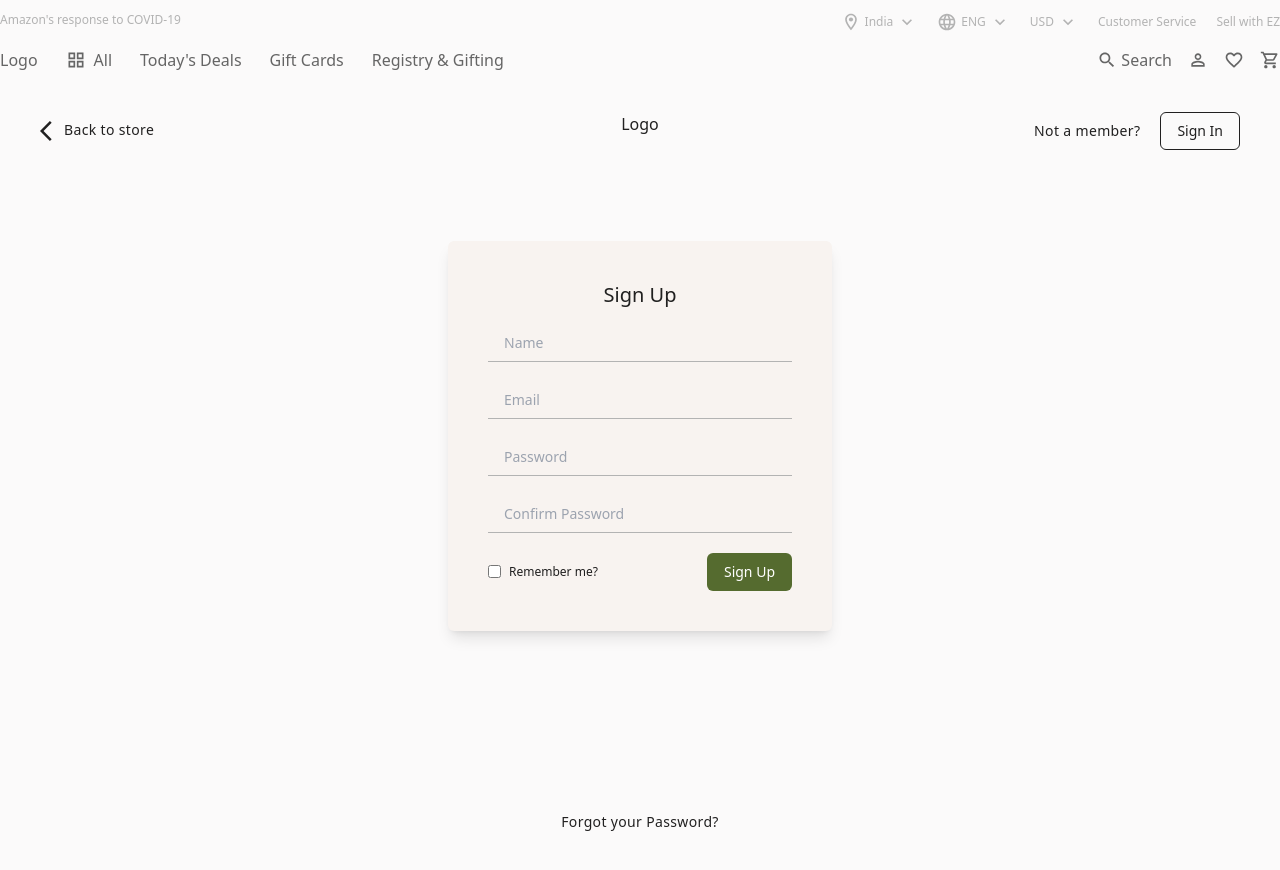
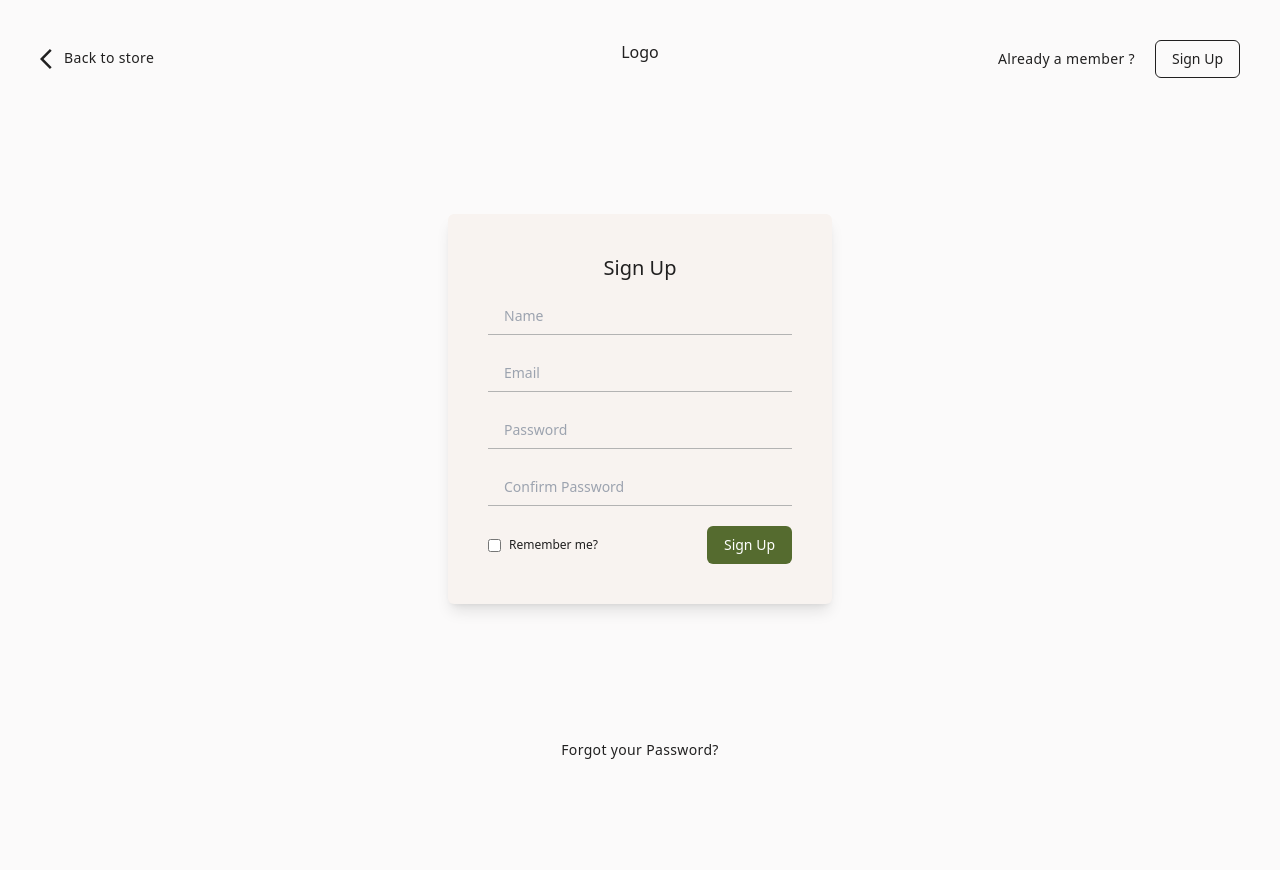
Before and after one commit to muhammadsajid3674/Shop-it, a Next.js app in the folder client/: page /signup in a window 1280 px wide. After the commit the page ends 800 px from the top, so only its background shows below. Built offline with nearby package versions, Linux system fonts and the light colour scheme.

Commit message:
add auth layout

```diff
--- /dev/null
+++ b/client/src/app/(auth)/layout.jsx
@@ -0,0 +1,22 @@
+import { Text } from "@/components";
+import AuthNav from "@/components/AuthNav";
+
+export const metadata = {
+   title: "Create Next App",
+   description: "Generated by create next app",
+};
+export default function RootLayout({ path, children }) {
+   return (
+      <div className='flex flex-col items-center justify-between bg-primary w-screen h-screen p-10'>
+         <div className='flex justify-between container'>
+            <AuthNav />
+         </div>
+
+         {children}
+
+         <Text variant='titleSm' className='flex'>
+            Forgot your Password?
+         </Text>
+      </div>
+   );
+}
--- /dev/null
+++ b/client/src/app/(auth)/login/page.jsx
@@ -0,0 +1,9 @@
+import React from 'react'
+
+const Login = () => {
+  return (
+    <div>Login</div>
+  )
+}
+
+export default Login
--- /dev/null
+++ b/client/src/app/(auth)/signup/page.jsx
@@ -0,0 +1,30 @@
+"use client";
+import { baseUrl } from "@/app/page";
+import SignUpForm from "@/components/SignUpForm";
+import { useRouter } from "next/navigation";
+import React from "react";
+import { toast } from "react-toastify";
+
+const SignUp = () => {
+   const router = useRouter();
+   const onSubmit = async (data) => {
+      const response = await fetch(`${baseUrl}/api/auth/register`, {
+         method: "POST",
+         headers: {
+            "Content-Type": "application/json",
+            authorization: `Bearer ${process.env.NEXT_PUBLIC_APIAUTH}`,
+         },
+         body: JSON.stringify(data),
+      });
+      const result = await response.json();
+      if (!result?.success) {
+         return toast.error("Failed", {
+            position: toast.POSITION.TOP_CENTER,
+         });
+      }
+      router.push("/login");
+   };
+   return <SignUpForm onSubmitReady={onSubmit} />;
+};
+
+export default SignUp;
--- a/client/src/app/(navbarLayout)/login/page.js
+++ /dev/null
@@ -1,82 +0,0 @@
-'use client'
-import { Text } from "@/components";
-import { Button } from "@/components/ui";
-import { LeftArrow } from "@/components/ui/Icon";
-import { Input } from "@mui/material";
-import Link from "next/link";
-import { useState } from "react";
-
-const page = () => {
-   const [formData, setFormData] = useState({
-      name: "",
-      email: "",
-      password: "",
-   });
-   const handleChange = (e) => {
-      const { name, value } = e.target;
-      setFormData((prev) => ({
-         ...prev,
-         [name]: value,
-      }));
-   };
-   return (
-      <div className='flex flex-col items-center justify-between bg-primary w-screen h-screen p-10'>
-         <div className='flex justify-between container'>
-            <Text variant='titleSm' className='flex flex-1 items-center'>
-               <Link href='/home'>
-                  <LeftArrow />
-                  Back to store
-               </Link>
-            </Text>
-            <div>Logo</div>
-            <div className='flex flex-1 items-center justify-end gap-5'>
-               <Text variant='titleSm'>Not a member? </Text>
-               <Button variant='outline' title='Sign In' />
-            </div>
-         </div>
-         <div className='flex flex-col gap-4 items-center bg-cardSecondary rounded-md w-96 p-10'>
-            <Text variant='price' className='inline-block max-w-max'>
-               Sign Up
-            </Text>
-            <form action='' className='flex w-full flex-col gap-5'>
-               <Input
-                  variant='underLine'
-                  onChange={handleChange}
-                  placeholder='Name'
-                  name='name'
-                  value={formData.name}
-               />
-               <Input
-                  variant='underLine'
-                  placeholder='Email'
-                  onChange={handleChange}
-                  name='email'
-                  value={formData.email}
-               />
-               <Input
-                  variant='underLine'
-                  onChange={handleChange}
-                  name='password'
-                  type='password'
-                  placeholder='Password'
-                  value={formData.password}
-               />
-               <div className='flex justify-between'>
-                  <Text
-                     variant='description'
-                     className='flex cursor-default gap-2 items-center'
-                  >
-                     <input type='checkbox'></input>Remember me?
-                  </Text>
-                  <Button variant='primary' title='Login' />
-               </div>
-            </form>
-         </div>
-         <Text variant='titleSm' className='flex'>
-            Forgot your Password?
-         </Text>
-      </div>
-   );
-};
-
-export default page;
--- /dev/null
+++ b/client/src/components/AuthNav.jsx
@@ -0,0 +1,40 @@
+"use client";
+import { Text } from ".";
+import Link from "next/link";
+import { LeftArrow } from "./ui/Icon";
+import { Button } from "./ui";
+import { usePathname } from "next/navigation";
+
+const AuthNav = () => {
+   const pathname = usePathname();
+   console.log(pathname);
+   return (
+      <>
+         <Text variant='titleSm' className='flex flex-1 items-center'>
+            <Link href='/home'>
+               <LeftArrow />
+               Back to store
+            </Link>
+         </Text>
+         <div>Logo</div>
+         <div className='flex flex-1 items-center justify-end'>
+            <Link
+               className='flex gap-5 items-center '
+               href={pathname == "/login" ? "/signup" : "/login"}
+            >
+               <Text variant='titleSm'>
+                  {pathname == "/login"
+                     ? "Not a member ?"
+                     : "Already a member ?"}
+               </Text>
+               <Button
+                  variant='outline'
+                  title={pathname == "/login" ? "Sign In" : "Sign Up"}
+               />
+            </Link>
+         </div>
+      </>
+   );
+};
+
+export default AuthNav;
--- a/client/src/app/(navbarLayout)/signup/page.js
+++ b/client/src/components/SignUpForm.jsx
@@ -1,50 +1,11 @@
-"use client";
-import { Text } from "@/components";
-import { Button, Input } from "@/components/ui";
-import { LeftArrow } from "@/components/ui/Icon";
-import Link from "next/link";
+import { zodResolver } from "@hookform/resolvers/zod";
 import { useForm } from "react-hook-form";
-import { ToastContainer, toast } from "react-toastify";
-import { zodResolver } from "@hookform/resolvers/zod";
 import { z } from "zod";
-import { baseUrl } from "@/app/page";
+import { Text } from ".";
+import { Button, Input } from "./ui";
+import { ToastContainer } from "react-toastify";
 
-const Signup = () => {
-   // const [formData, setFormData] = useState({
-   //    name: "",
-   //    email: "",
-   //    password: "",
-   // });
-
-   // const handleChange = (e) => {
-   //    const { name, value } = e.target;
-   //    setFormData((prev) => ({
-   //       ...prev,
-   //       [name]: value,
-   //    }));
-   // };
-
-   // const [errors, setError] = useState({ name: "", email: "", password: "" });
-   // const { name, email, password } = formData;
-   // const validateData = () => {
-   //    let errors = {};
-   //    if (!name) errors.name = "Name is required";
-   //    if (!validator.isEmail(email)) errors.email = "Email not valid";
-   //    if (!password) errors.password = "Password is required";
-   //    return errors;
-   // };
-
-   // const handleSubmit = (e) => {
-   //    e.preventDefault();
-   //    const errors = validateData();
-   //    if (Object.keys(errors).length) {
-   //       setError(errors);
-   //       return;
-   //    }
-   //    setError({});
-   //    console.log("Success");
-   // };
-
+const SignUpForm = ({ onSubmitReady }) => {
    const schema = z
       .object({
          name: z.string().min(1, { message: "Name is required" }),
@@ -62,49 +23,8 @@ const Signup = () => {
       handleSubmit,
       formState: { errors },
    } = useForm({ resolver: zodResolver(schema) });
-
-   const onSubmit = (data) => {
-      console.log("data :>> ", data);
-      console.log(
-         " process.env.NEXT_PUBLIC_APIAUTH :>> ",
-         process.env.NEXT_PUBLIC_APIAUTH
-      );
-      fetch(`${baseUrl}/api/auth/register`, {
-         method: "POST",
-         headers: {
-            "Content-Type": "application/json",
-            authorization: `Bearer ${process.env.NEXT_PUBLIC_APIAUTH}`,
-         },
-         body: JSON.stringify(data),
-      })
-         .then((response) => response.json())
-         .then((result) => {
-            console.log("result :>> ", result);
-            if (!result?.success) {
-               return toast("Failed");
-            }
-            toast(result?.message);
-         })
-         .catch((error) => {
-            console.log("Catch :>> ", error);
-         });
-   };
-
    return (
-      <div className='flex flex-col items-center justify-between bg-primary w-screen h-screen p-10'>
-         <div className='flex justify-between container'>
-            <Text variant='titleSm' className='flex flex-1 items-center'>
-               <Link href='/home'>
-                  <LeftArrow />
-                  Back to store
-               </Link>
-            </Text>
-            <div>Logo</div>
-            <div className='flex flex-1 items-center justify-end gap-5'>
-               <Text variant='titleSm'>Not a member? </Text>
-               <Button variant='outline' title='Sign In' />
-            </div>
-         </div>
+      <div>
          <div className='flex flex-col gap-4 items-center bg-cardSecondary rounded-md shadow-lg w-96 p-10'>
             <Text variant='price' className='inline-block max-w-max'>
                Sign Up
@@ -112,7 +32,7 @@ const Signup = () => {
             <form
                action=''
                className='flex w-full flex-col gap-5'
-               onSubmit={handleSubmit(onSubmit)}
+               onSubmit={handleSubmit(onSubmitReady)}
             >
                <div>
                   <Input
@@ -177,11 +97,8 @@ const Signup = () => {
             </form>
          </div>
          <ToastContainer />
-         <Text variant='titleSm' className='flex'>
-            Forgot your Password?
-         </Text>
       </div>
    );
 };
 
-export default Signup;
+export default SignUpForm;
```
Also changed, not shown: 1 other file (tests, documents, lock files or other folders).
